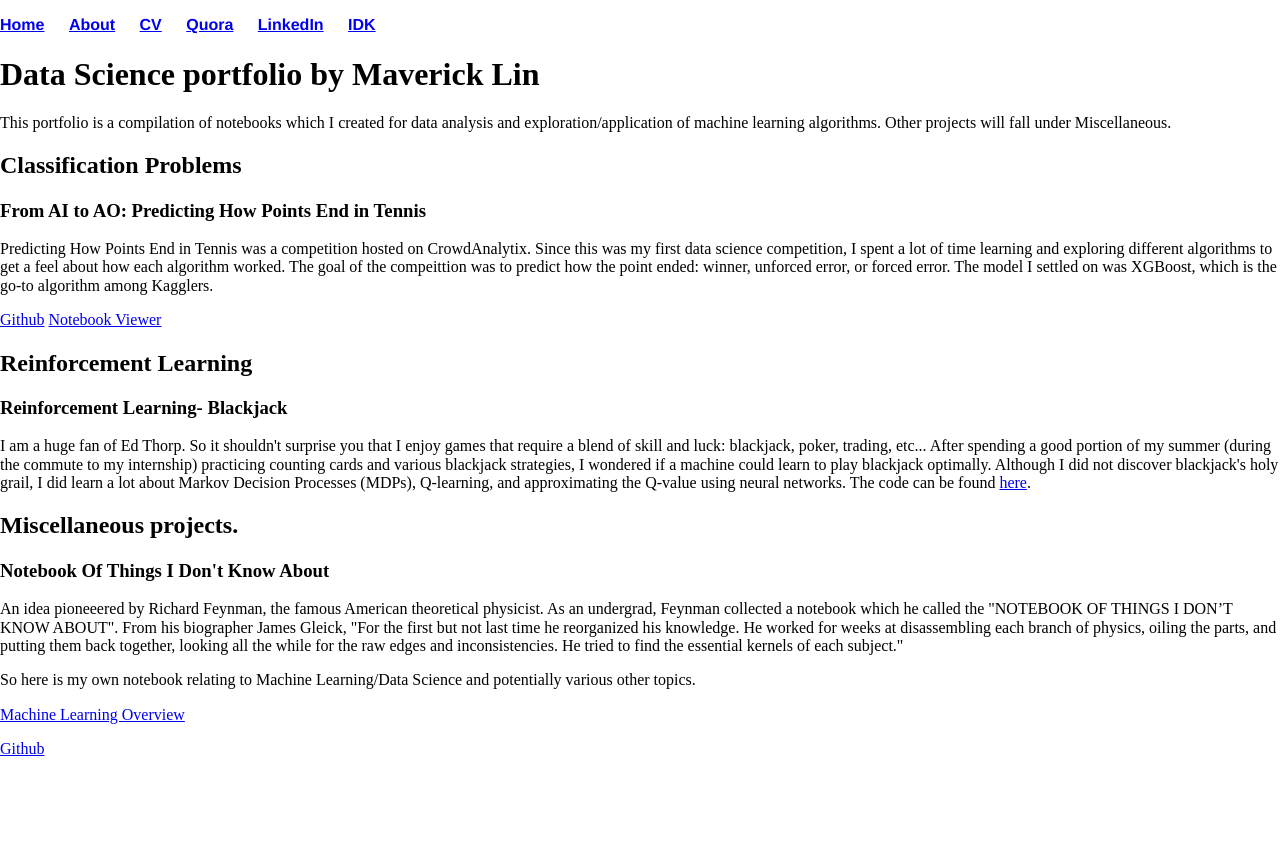
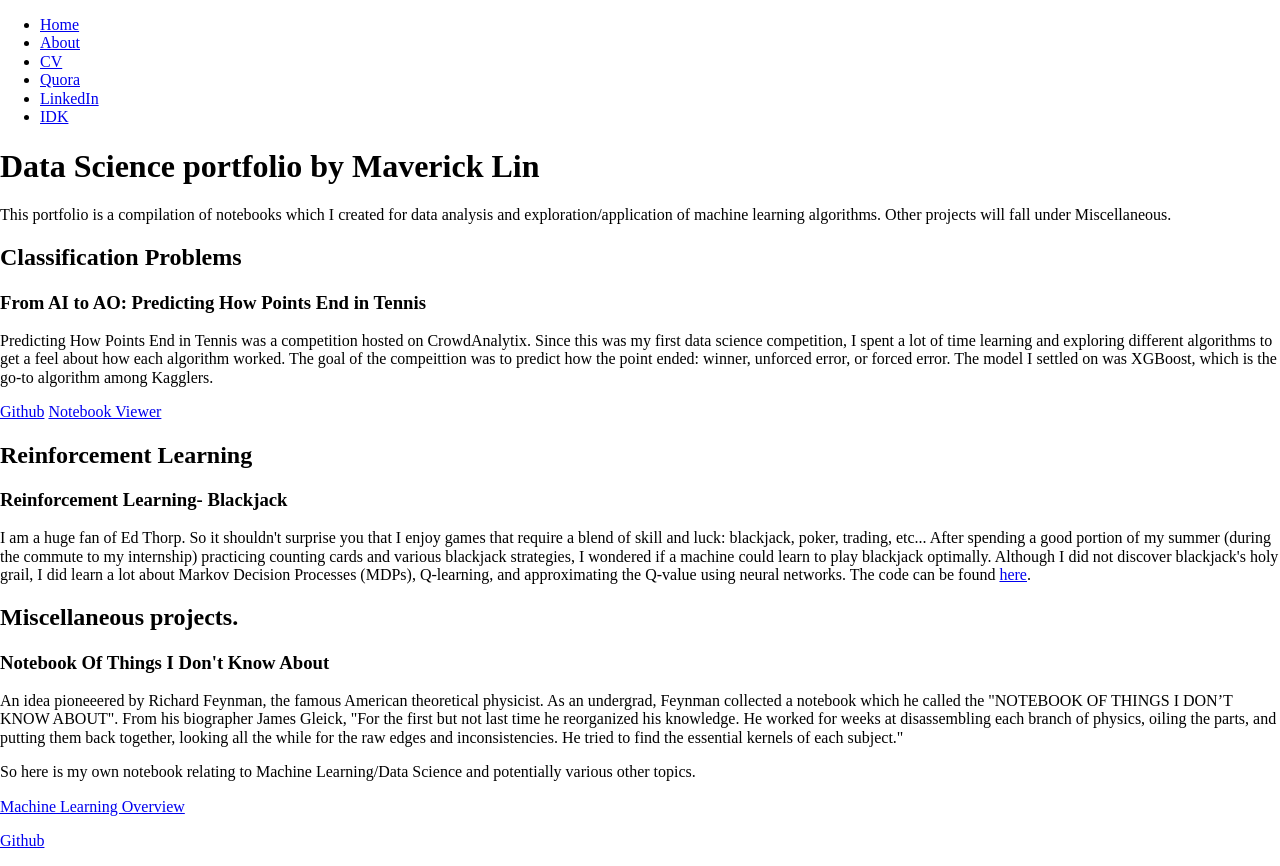
Before and after one commit to ml874/ml874.github.io, a plain HTML site: page index.html in a window 1280 px wide. Before the commit the page ends 800 px from the top, so only its background shows below. Drawn offline with Linux system fonts and the light colour scheme; a script that the page names is missing.

Commit message:
Update main.css

```diff
--- a/css/main.css
+++ b/css/main.css
@@ -339,14 +339,3 @@ template {
 [hidden] {
   display: none;
 }
-
-nav ul, footer ul {
-    font-family:'Helvetica', 'Arial', 'Sans-Serif';
-    padding: 0px;
-    list-style: none;
-    font-weight: bold;
-}
-nav ul li, footer ul li {
-    display: inline;
-    margin-right: 20px;
-}
```
